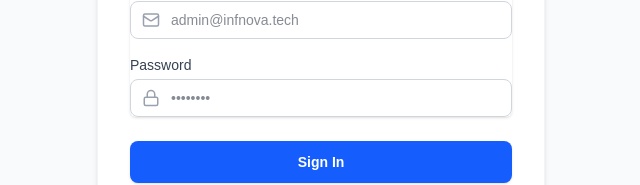
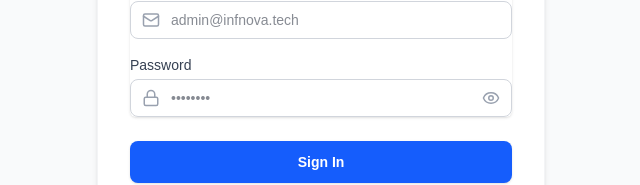
Before and after one commit to kenenisa-j/infnova-intern-dashboard, a Next.js app: page /login in a window 1280 px wide. Shown: the part 368-553 px from the top of the page, without its empty margins (319-959 px from the left). Built offline with nearby package versions, Linux system fonts and the light colour scheme; no server answers.

Commit message:
feat(login): add toggle password visibility eye button

```diff
--- a/src/app/login/page.tsx
+++ b/src/app/login/page.tsx
@@ -3,11 +3,12 @@
 import { useState, useEffect, Suspense } from "react";
 import { useRouter, useSearchParams } from "next/navigation";
 import { authApi } from "@/features/auth/api/auth-api";
-import { Lock, Mail, AlertCircle, Loader2, ShieldAlert } from "lucide-react";
+import { Lock, Mail, AlertCircle, Loader2, ShieldAlert, Eye, EyeOff } from "lucide-react";
 
 function LoginForm() {
     const [email, setEmail] = useState("");
     const [password, setPassword] = useState("");
+    const [showPassword, setShowPassword] = useState(false);
     const [error, setError] = useState<string | null>(null);
     const [isLoading, setIsLoading] = useState(false);
     const router = useRouter();
@@ -108,13 +109,20 @@
                                     <Lock size={18} />
                                 </div>
                                 <input
-                                    type="password"
+                                    type={showPassword ? "text" : "password"}
                                     required
                                     value={password}
                                     onChange={(e) => setPassword(e.target.value)}
                                     placeholder="••••••••"
-                                    className="w-full pl-10 pr-3 py-2 border border-gray-300 rounded-lg text-gray-900 text-sm focus:outline-none focus:ring-2 focus:ring-blue-500 focus:border-blue-500 transition-colors"
+                                    className="w-full pl-10 pr-10 py-2 border border-gray-300 rounded-lg text-gray-900 text-sm focus:outline-none focus:ring-2 focus:ring-blue-500 focus:border-blue-500 transition-colors"
                                 />
+                                <button
+                                    type="button"
+                                    onClick={() => setShowPassword(!showPassword)}
+                                    className="absolute inset-y-0 right-0 pr-3 flex items-center text-gray-400 hover:text-gray-600 cursor-pointer transition-colors"
+                                >
+                                    {showPassword ? <EyeOff size={18} /> : <Eye size={18} />}
+                                </button>
                             </div>
                         </div>
                     </div>
```
